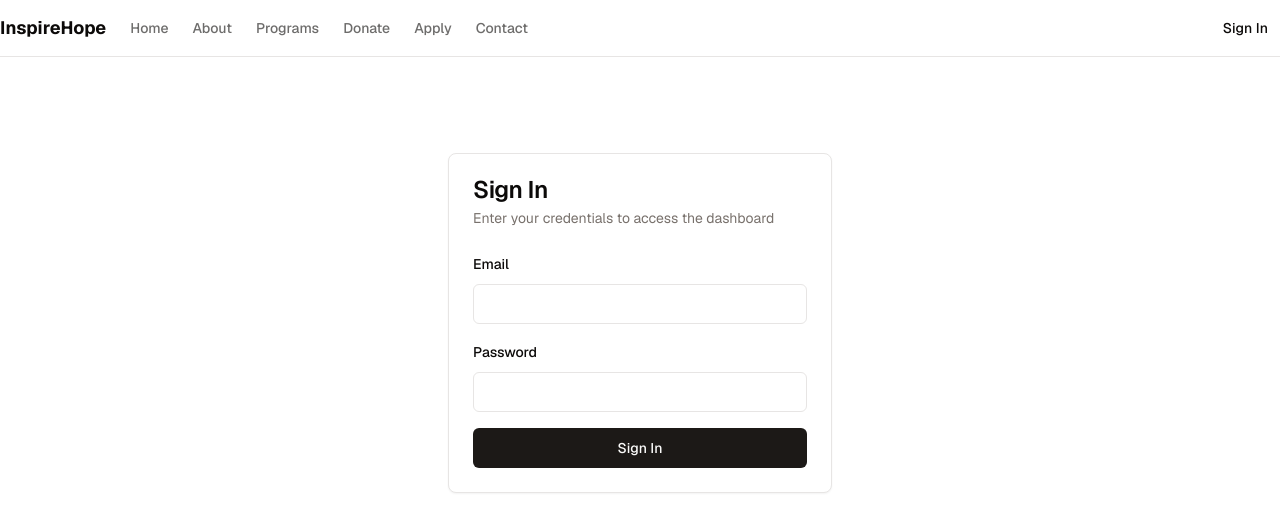
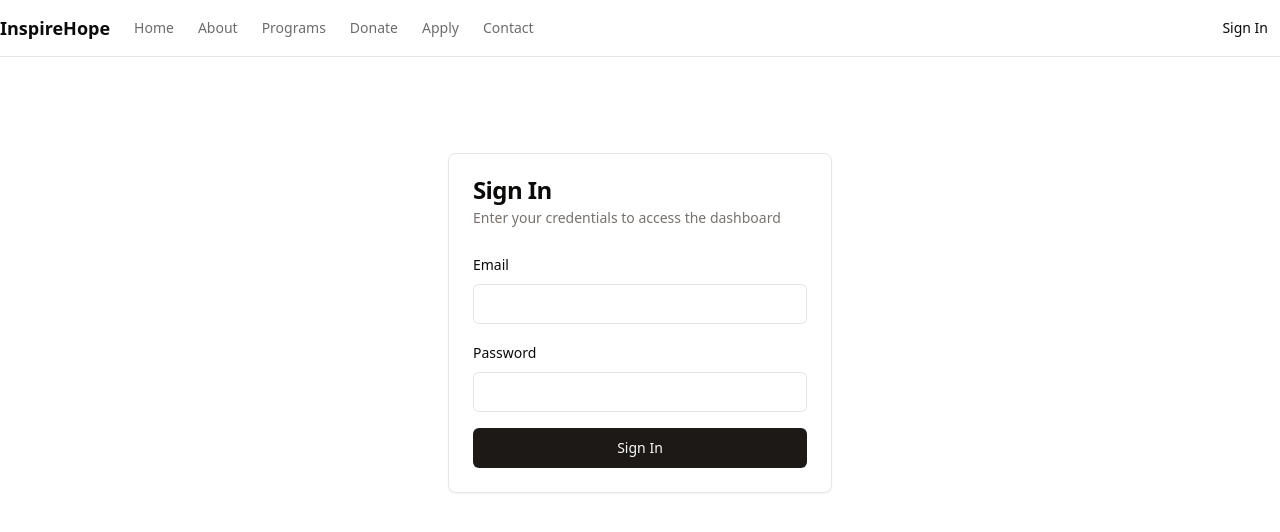
Before and after one commit to DesertPC/InspireHope, a Next.js app: page /en/login in a window 1280 px wide. Shown: the top 532 px of the page. Built offline with nearby package versions, Linux system fonts and the light colour scheme; no server answers.

Commit message:
Remove Google Fonts dependency (Geist) to fix Vercel build timeouts

```diff
--- a/src/app/layout.tsx
+++ b/src/app/layout.tsx
@@ -1,16 +1,5 @@
 import type { Metadata } from "next";
-import { Geist, Geist_Mono } from "next/font/google";
 import "./globals.css";
-
-const geistSans = Geist({
-  variable: "--font-geist-sans",
-  subsets: ["latin"],
-});
-
-const geistMono = Geist_Mono({
-  variable: "--font-geist-mono",
-  subsets: ["latin"],
-});
 
 export const metadata: Metadata = {
   title: "InspireHope Senior Center of Coachella Valley",
@@ -24,10 +13,7 @@ export default function RootLayout({
   children: React.ReactNode;
 }>) {
   return (
-    <html
-      lang="en"
-      className={`${geistSans.variable} ${geistMono.variable} h-full antialiased`}
-    >
+    <html lang="en" className="h-full antialiased">
       <body className="min-h-full flex flex-col bg-background text-foreground">
         {children}
       </body>
--- a/tailwind.config.ts
+++ b/tailwind.config.ts
@@ -50,8 +50,8 @@ const config: Config = {
         sm: "calc(var(--radius) - 4px)",
       },
       fontFamily: {
-        sans: ["var(--font-geist-sans)", "system-ui", "sans-serif"],
-        mono: ["var(--font-geist-mono)", "monospace"],
+        sans: ["system-ui", "-apple-system", "Segoe UI", "Roboto", "sans-serif"],
+        mono: ["ui-monospace", "SFMono-Regular", "monospace"],
       },
     },
   },
```
